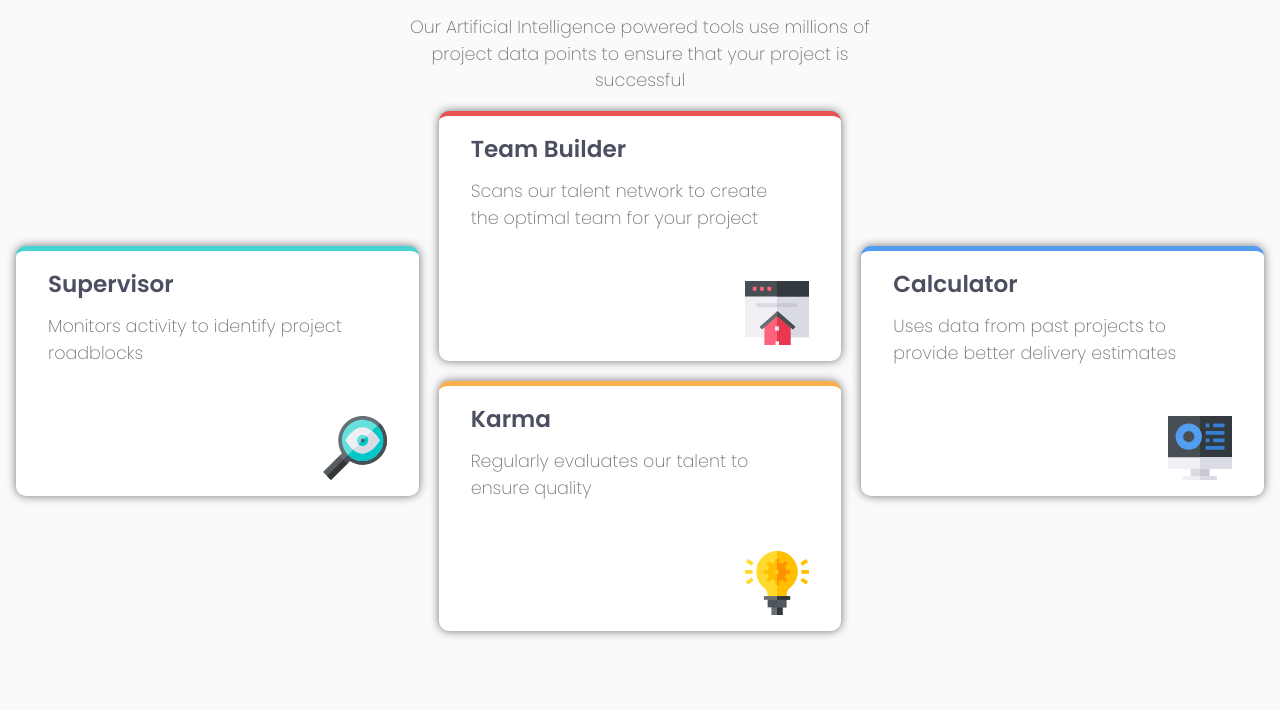
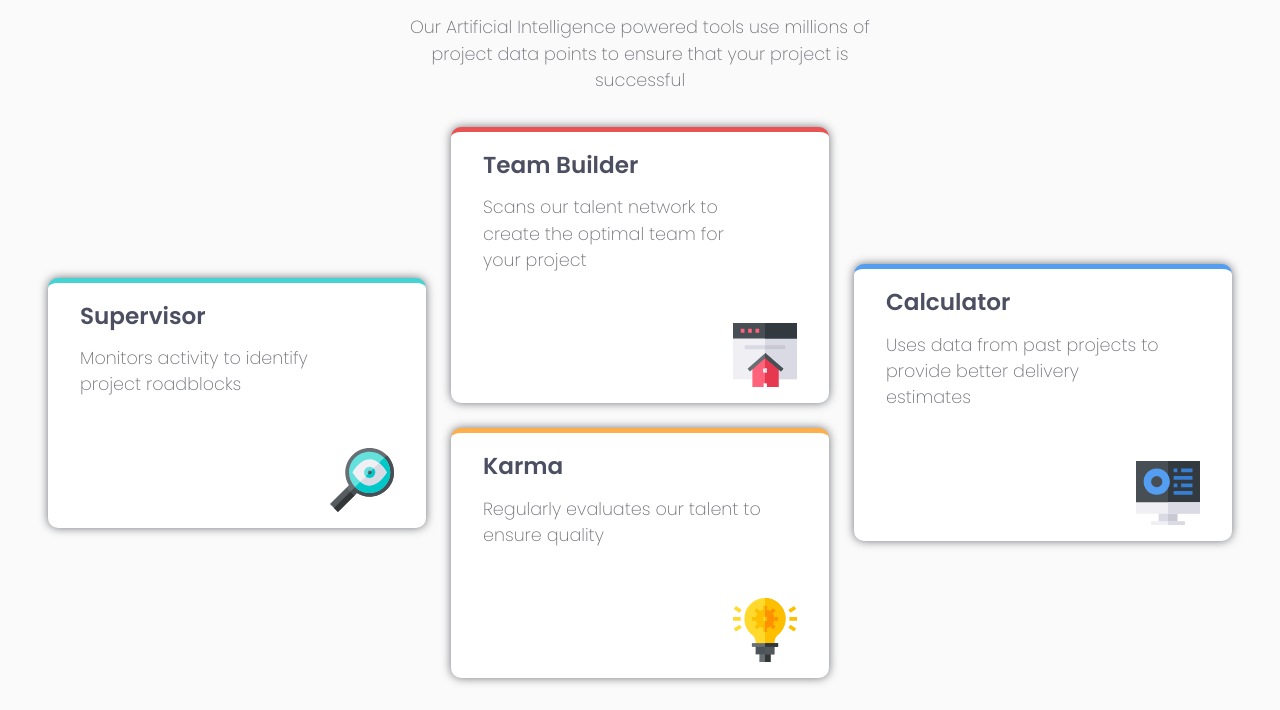
Before and after one commit to ofthewildfire/Frontend-Mentor-Four-Card-Feature, a plain HTML site: page index.html in a window 1280 px wide. Shown: the part 121-831 px from the top of the page. Before the commit the page ends 800 px from the top, so only its background shows below. Drawn offline with Linux system fonts and the light colour scheme.

Commit message:
padding lol again

```diff
--- a/css/components/_grid-container.scss
+++ b/css/components/_grid-container.scss
@@ -4,8 +4,8 @@
 	display: grid;
 	grid-template-columns: 1fr;
 	grid-template-rows: repeat(auto-fit, 1fr);
-	gap: 20px;
-	padding: 0 1em;
+	gap: 25px;
+	padding: 1em 3em;
 
 	.grid-item {
 		border-radius: 10px;
@@ -61,7 +61,7 @@
 	// The two stacked cards that appear in the center on the desktop view.
 	& > .center-wrapper {
 		display: grid;
-		gap: 20px;
+		gap: 25px;
 	}
 }
 
```
Also changed, not shown: css/index.css, 1 other file.
